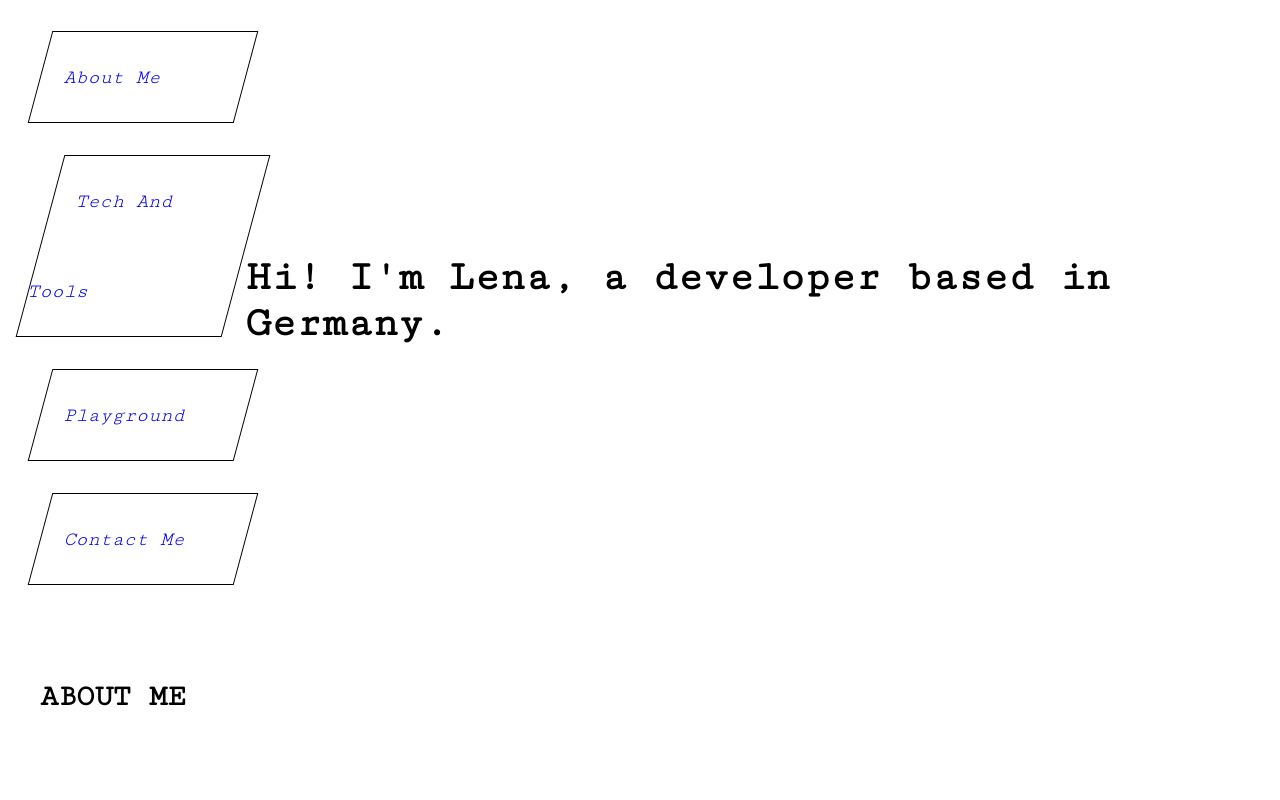
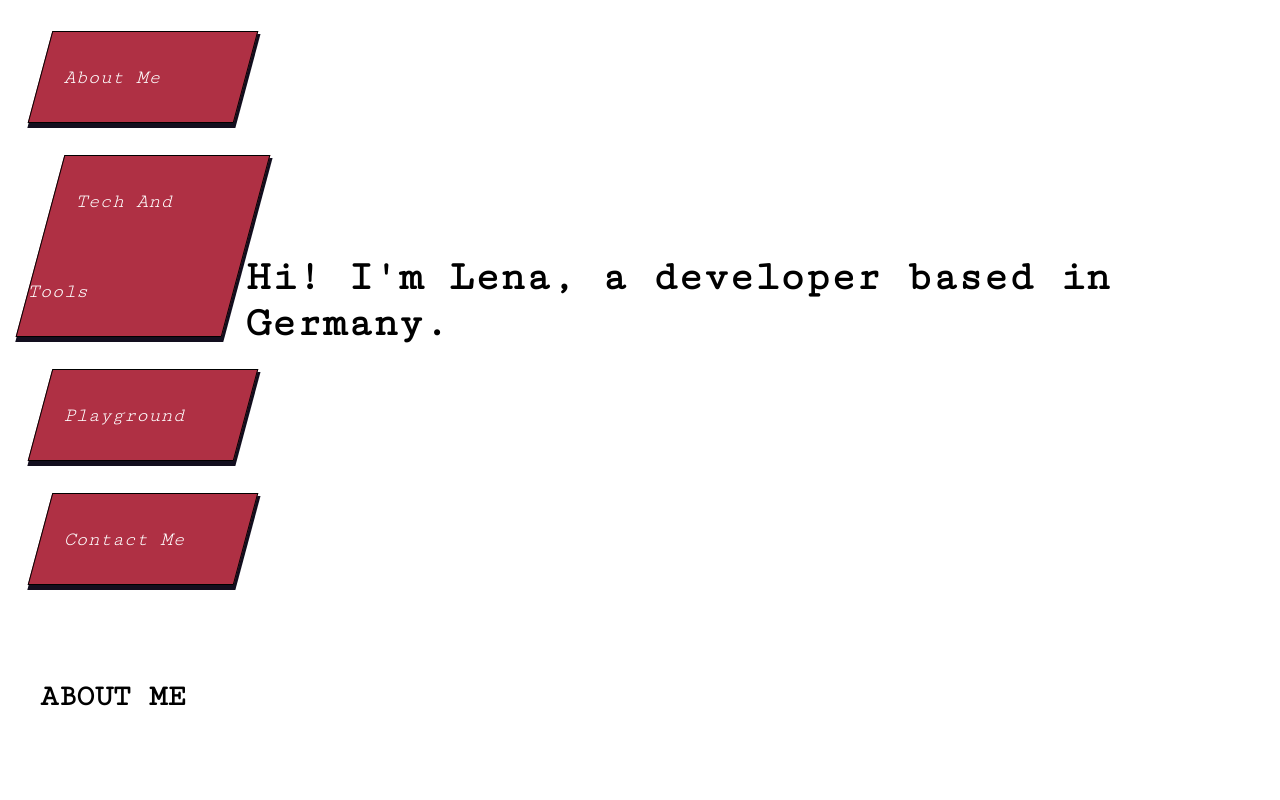
Before and after one commit to lenakujath/personal-website, an Eleventy site: page index.html in a window 1280 px wide. Shown: the top 800 px of the page. Built offline with nearby package versions, Linux system fonts and the light colour scheme; Eleventy itself is replaced by a stand-in of ours; files that its build step writes are made by us from their sources.

Commit message:
add colors to nav

```diff
--- a/index.html
+++ b/index.html
@@ -55,7 +55,7 @@
                      </div>
                 </header>
                 <div class="section-content">
-                    <!-- <div class="card">
+                    <div class="card">
                         <img src="" alt="Project Image 01">
                         <h3>Project 1</h3>
                         <p>
@@ -66,7 +66,7 @@
                             <p class="code-link"><a href="#">&lt;Code/&gt;</a></p>
                             <p class="project-link"><a href="#">Visit Website</a></p>
                         </div>
-                    </div> -->
+                    </div>
                     <div class="card">
                         <img src="" alt="Project Image 01">
                         <h3>Project 1</h3>
--- a/src/css/bundle.css
+++ b/src/css/bundle.css
@@ -109,6 +109,8 @@ p {
     font-size: 20px;
     transform: skew(-15deg);
     border: 1px solid black;
+    box-shadow: 2px 4px 0px 1px #120e1e;
+    background: #af3044;
     margin-top: 2rem;
 }
 
@@ -116,6 +118,7 @@ p {
     /* background-color: #497e5f; */
     /* background-color: #994960; */
     padding: 1rem 1.5rem;
+    color: white;
 }
 
 .nav-links li a:hover {
```
Also changed, not shown: 2 other files.
